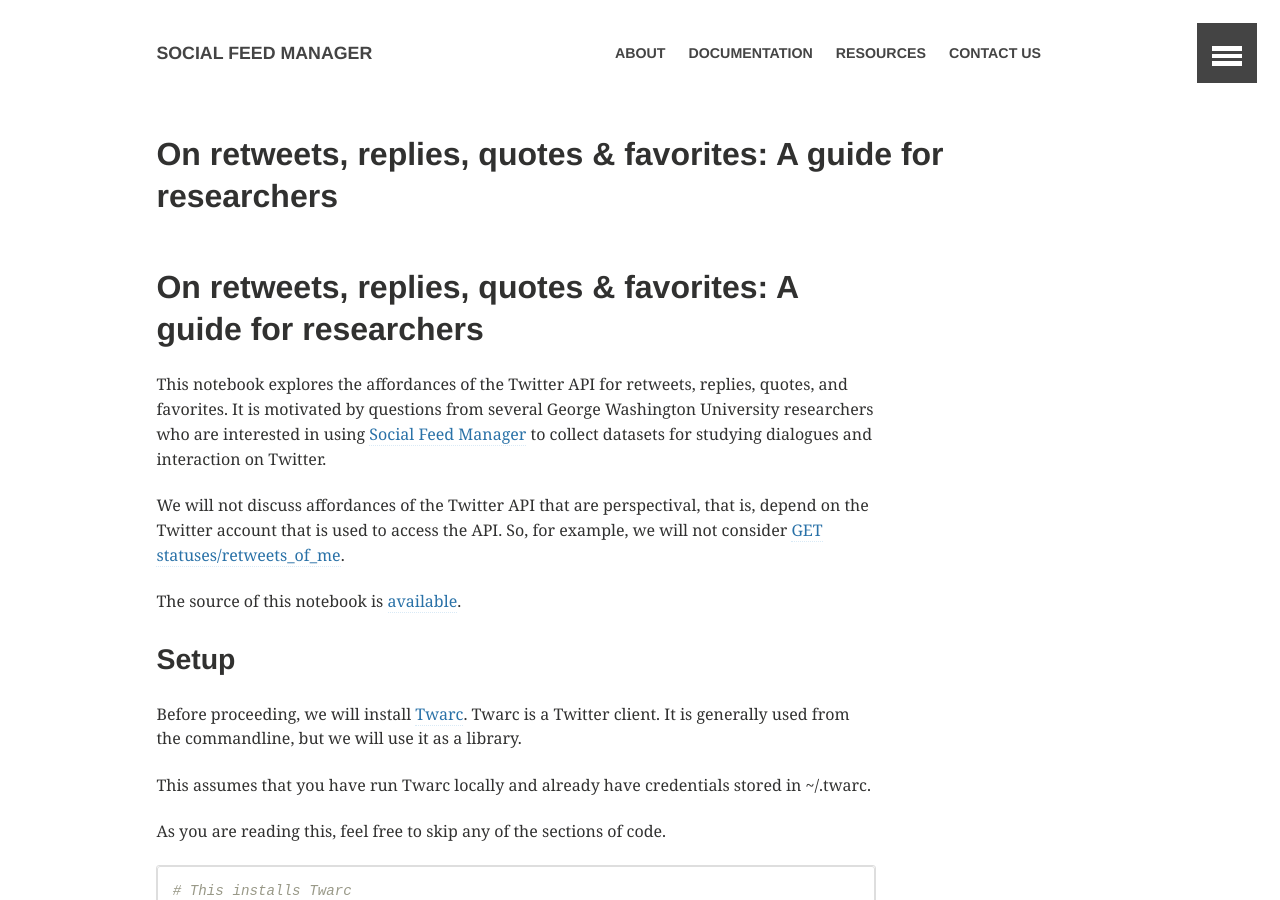
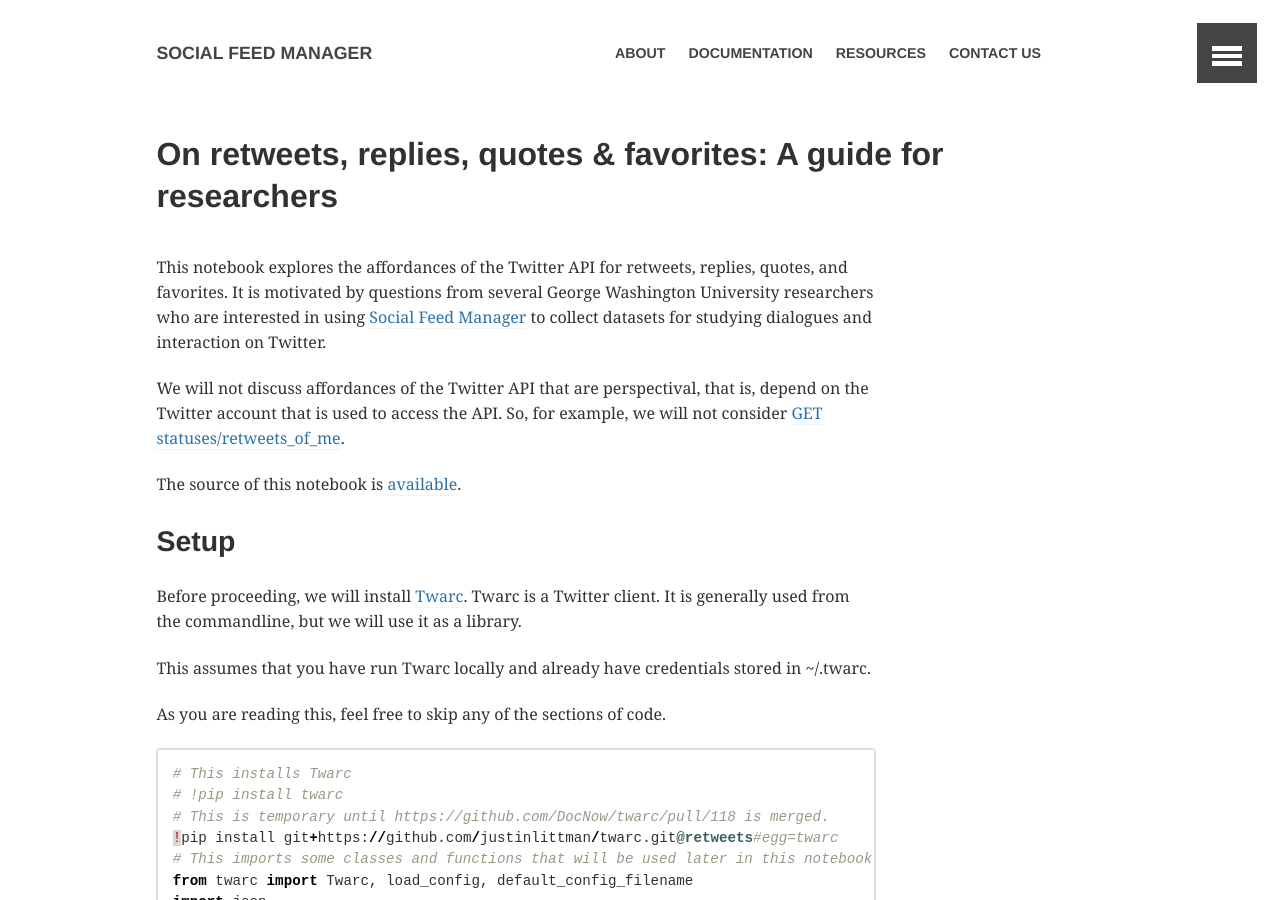
Before and after one commit to gwu-libraries/sfm-ui, a Jekyll site: the page built from _posts/2016-11-10-twitter-interaction.md, in a window 1280 px wide and 900 px high. Built offline with Jekyll 4.4.1, drawn with Linux system fonts in a browser that asks for light colours; comment, search, counter and statistics services are not loaded.

Commit message:
Fixes to twitter interaction post.

```diff
--- a/_posts/2016-11-10-twitter-interaction.md
+++ b/_posts/2016-11-10-twitter-interaction.md
@@ -5,8 +5,6 @@ title: "On retweets, replies, quotes & favorites:  A guide for researchers"
 author: justin_littman
 excerpt: "A Jupyter notebook that explores the affordances of the Twitter API for retweets, replies, quotes, and favorites."
 ---
-
-# On retweets, replies, quotes & favorites:  A guide for researchers
 
 This notebook explores the affordances of the Twitter API for retweets, replies, quotes, and favorites. It is motivated by questions from several George Washington University researchers who are interested in using [Social Feed Manager](http://go.gwu.edu/sfm) to collect datasets for studying dialogues and interaction on Twitter.
 
@@ -642,6 +640,7 @@ print "Found retweeted: {}".format(found_retweeted)
 
 
 This demonstrates that the following are available from the user timeline:
+
 * retweets by the user
 * quotes by the user
 * replies by the user
```
